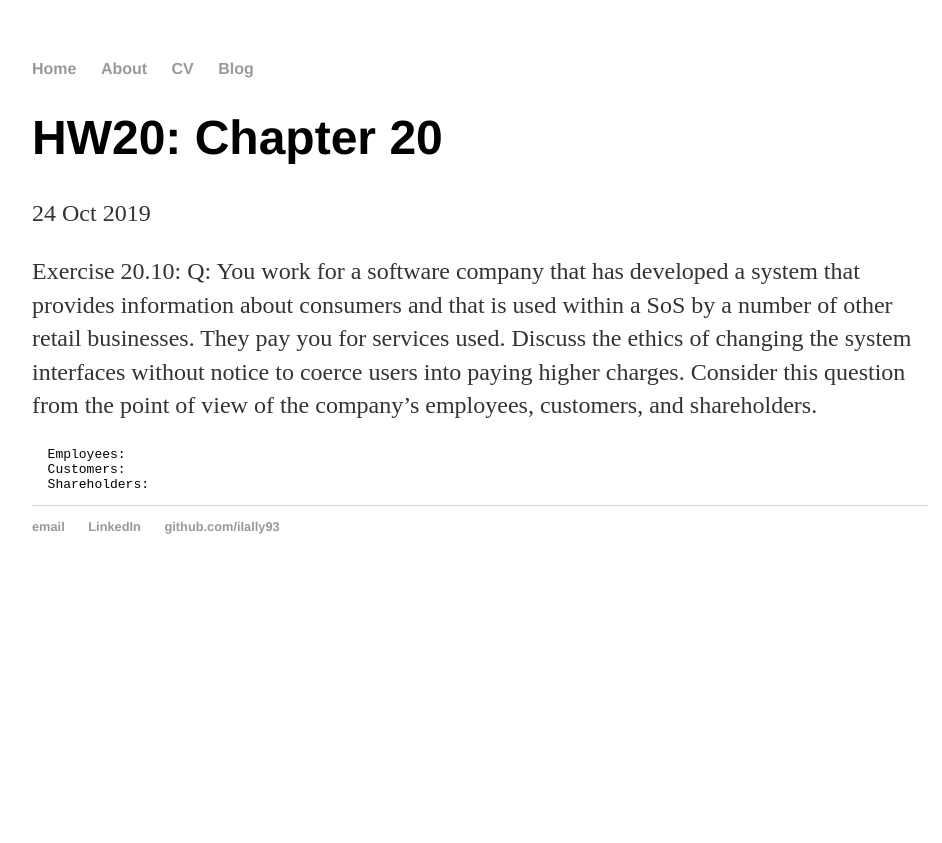
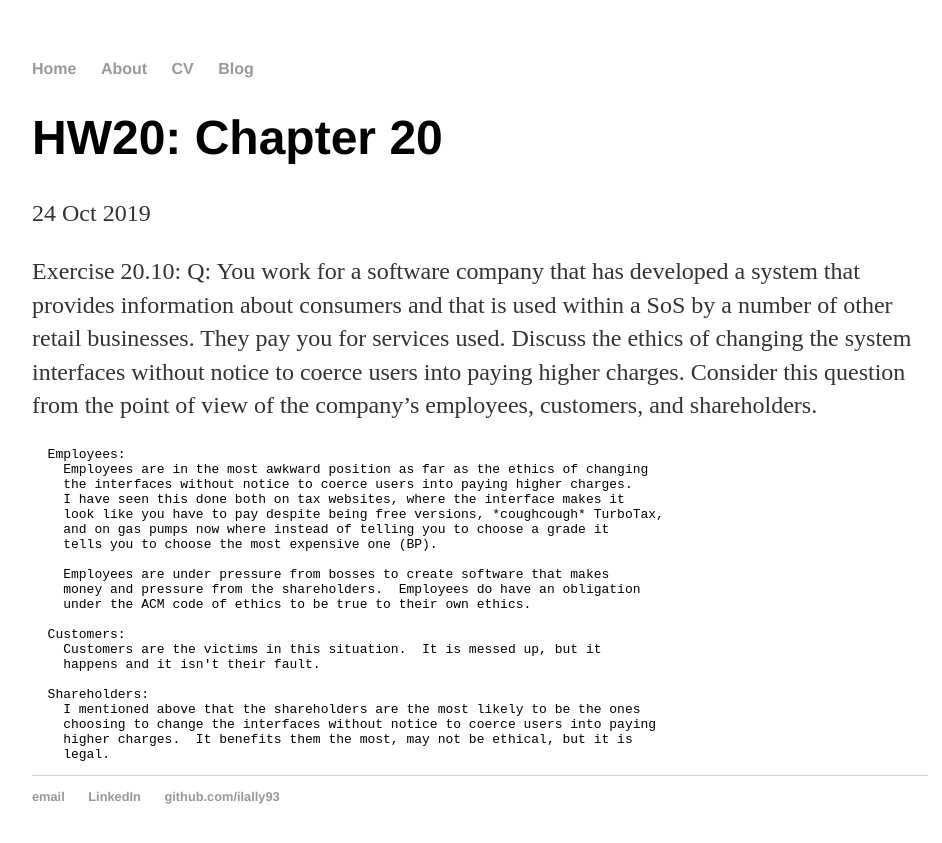
Before and after one commit to ilally93/ilally93.github.io, a Jekyll site: the page built from _posts/2019-10-24-HW20-Chapter20.md, in a window 1280 px wide. Shown: the top 843 px of the page, without its empty margins (160-1102 px from the left). Built offline with Jekyll 4.4.1, drawn with Linux system fonts in a browser that asks for light colours.

Commit message:
HW 20 edit

```diff
--- a/_posts/2019-10-24-HW20-Chapter20.md
+++ b/_posts/2019-10-24-HW20-Chapter20.md
@@ -13,5 +13,23 @@ date: 2019-10-24
        of the company’s employees, customers, and shareholders.
 
       Employees:
+        Employees are in the most awkward position as far as the ethics of changing
+        the interfaces without notice to coerce users into paying higher charges.
+        I have seen this done both on tax websites, where the interface makes it
+        look like you have to pay despite being free versions, *coughcough* TurboTax,
+        and on gas pumps now where instead of telling you to choose a grade it
+        tells you to choose the most expensive one (BP).
+
+        Employees are under pressure from bosses to create software that makes
+        money and pressure from the shareholders.  Employees do have an obligation
+        under the ACM code of ethics to be true to their own ethics.
+
       Customers:
+        Customers are the victims in this situation.  It is messed up, but it
+        happens and it isn't their fault.
+
       Shareholders:
+        I mentioned above that the shareholders are the most likely to be the ones
+        choosing to change the interfaces without notice to coerce users into paying
+        higher charges.  It benefits them the most, may not be ethical, but it is
+        legal.
```
